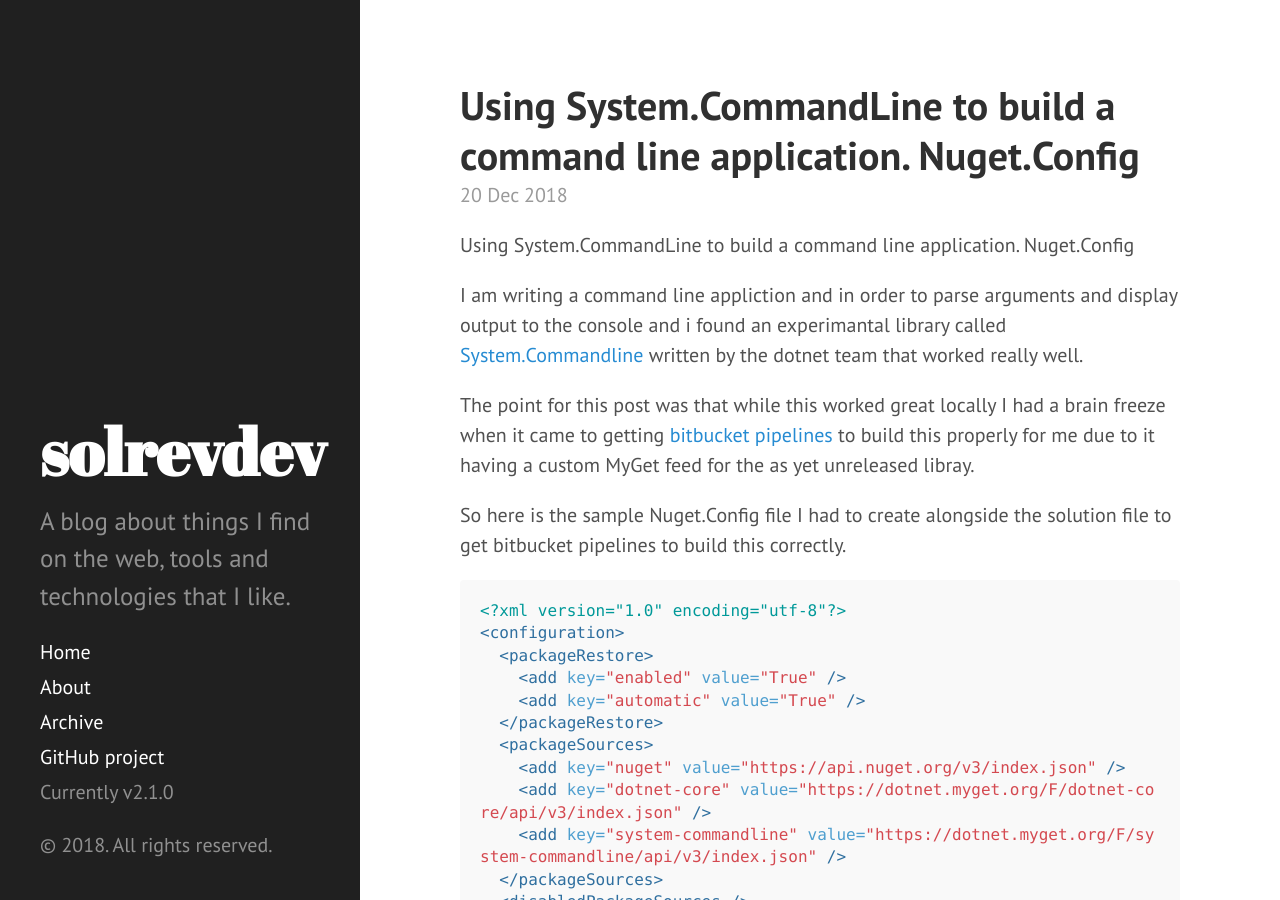
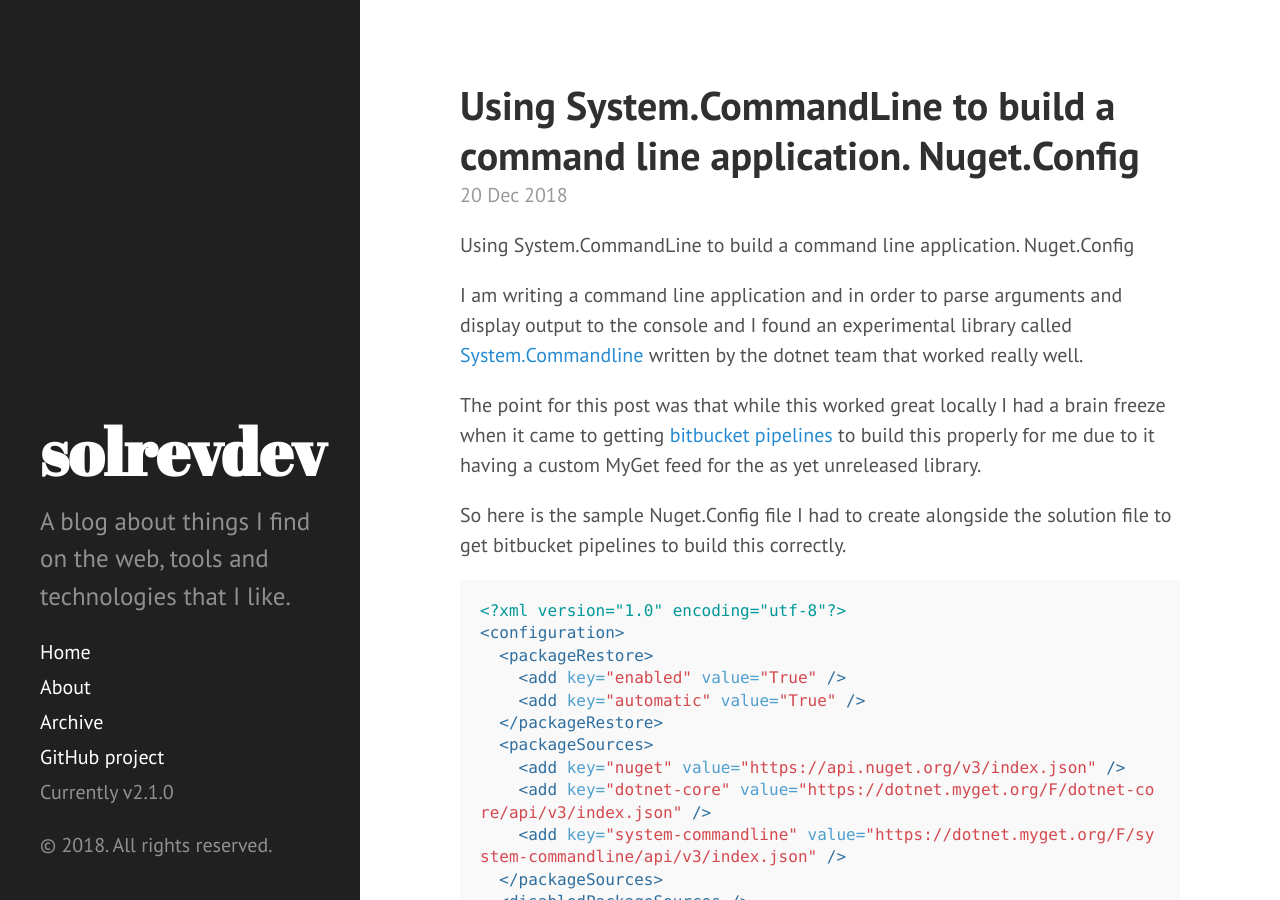
Before and after one commit to solrevdev/solrevdev.github.io, a Jekyll site: the page built from _posts/2018-12-20-using-system-commandline-to-build-a-command-line-application-and-nuget-config.md, in a window 1280 px wide and 900 px high. Built offline with Jekyll 4.4.1, drawn with Linux system fonts in a browser that asks for light colours.

Commit message:
Update 2018-12-20-using-system-commandline-to-build-a-command-line-application-and-nuget-config.md

```diff
--- a/_posts/2018-12-20-using-system-commandline-to-build-a-command-line-application-and-nuget-config.md
+++ b/_posts/2018-12-20-using-system-commandline-to-build-a-command-line-application-and-nuget-config.md
@@ -12,12 +12,11 @@ tags:
 
 Using System.CommandLine to build a command line application. Nuget.Config
 
-I am writing a command line appliction and in order to parse arguments and display output to the console and i found an
-experimantal library called [System.Commandline](https://github.com/dotnet/command-line-api) written by the dotnet team
-that worked really well.
+I am writing a command line application and in order to parse arguments and display output to the console and I found an
+experimental library called [System.Commandline](https://github.com/dotnet/command-line-api) written by the dotnet team that worked really well.
 
 The point for this post was that while this worked great locally I had a brain freeze when it came to getting
-[bitbucket pipelines](https://bitbucket.org/product/features/pipelines) to build this properly for me due to it having a custom MyGet feed for the as yet unreleased libray.
+[bitbucket pipelines](https://bitbucket.org/product/features/pipelines) to build this properly for me due to it having a custom MyGet feed for the as yet unreleased library.
 
 So here is the sample Nuget.Config file I had to create alongside the solution file to get bitbucket pipelines to build
 this correctly.
```
